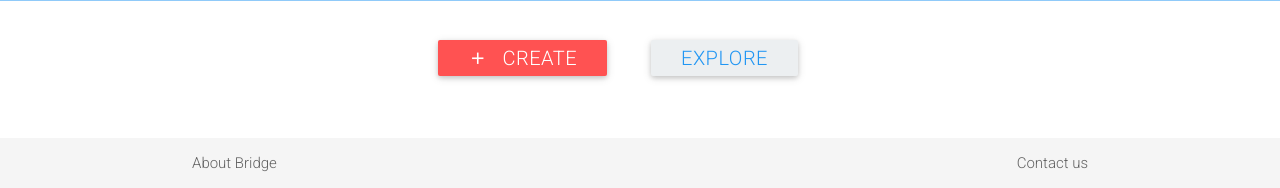
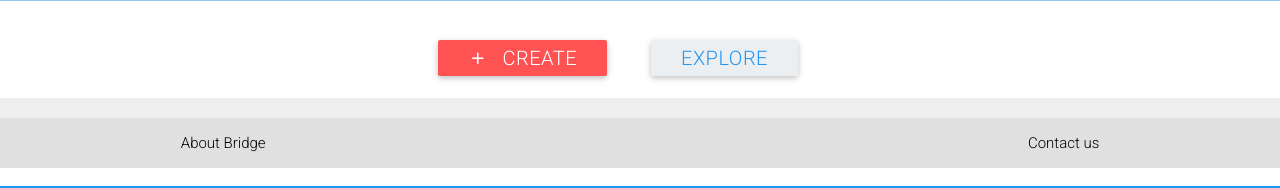
Before and after one commit to winiram/bridge, a Flask app: page /main in a window 1280 px wide; the page is wider, and only the part inside the window is pictured. Shown: the part 614-802 px from the top of that part. Run offline with Flask 2, Linux system fonts and the light colour scheme; some libraries are stand-ins or nearby versions.

Commit message:
fixing footer in the main page.
Footer was floating above the bottom. Fixed it.

```diff
--- a/app/static/custom.css
+++ b/app/static/custom.css
@@ -32,6 +32,9 @@ html,body{
 
 }
 
+footer.page-footer{
+  margin-top: 0px;
+}
 .icon_padding {
 	padding-left: 5px;
     padding-right: 5px;
@@ -78,6 +81,7 @@ iframe{
     font-family: 'Roboto', sans-serif;
   -vendor-animation-duration: 5s;
   -vendor-animation-delay: 3s;
+  height: 100%;
 
 }
 
--- a/app/templates/base.html
+++ b/app/templates/base.html
@@ -29,15 +29,17 @@
 
     {% block content %}{% endblock %}
 
+
 </body>
-<footer class="page-footer white">
+ <footer class="page-footer grey lighten-3">
 
-    <div class="footer-copyright grey lighten-4">
-        <div class="container">
-            <a class="grey-text text-darken-2" href="#">About Bridge</a>
-            <a class="grey-text text-darken-2 right" href="#!">Contact us</a>
-        </div>
-    </div>
+          <div class="footer-copyright grey lighten-2">
+            <div class="container">
+                <div class="row">
+                    <a class="black-text" href="#">About Bridge</a>
+                    <a class="black-text right" href="#!">Contact us</a>
+                </div>
+            </div>
+          </div>
 </footer>
-
 </html>
--- a/app/templates/main.html
+++ b/app/templates/main.html
@@ -14,13 +14,13 @@
         </div>
       {% endif %}-->
 
-        <h1 class="animated fadeInUp intro blue-text center">
+        <h1 class="intro blue-text center animated fadeInDown">
             Share your collection in under 5 minutes
         </h1>
         <div class="row">
-            <img class="animated fadeInUp" src="/static/brige-intro.png">
+            <img class="animated fadeInDown" src="/static/brige-intro.png">
         </div>
-        <div class="row animated fadeInUp">
+        <div class="row animated fadeInDown">
             <div class="col s2 offset-s4">
                 <a class="waves-effect waves-light red accent-2 white-text btn" href="{{ url_for('createUpload')}}"><i class="material-icons left">add</i>Create</a>
             </div>
```
